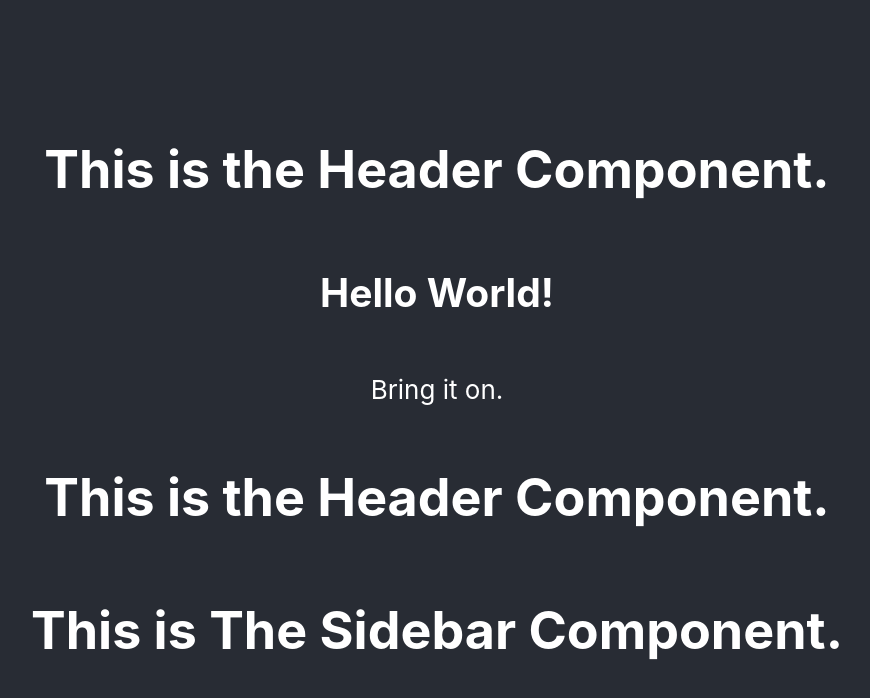
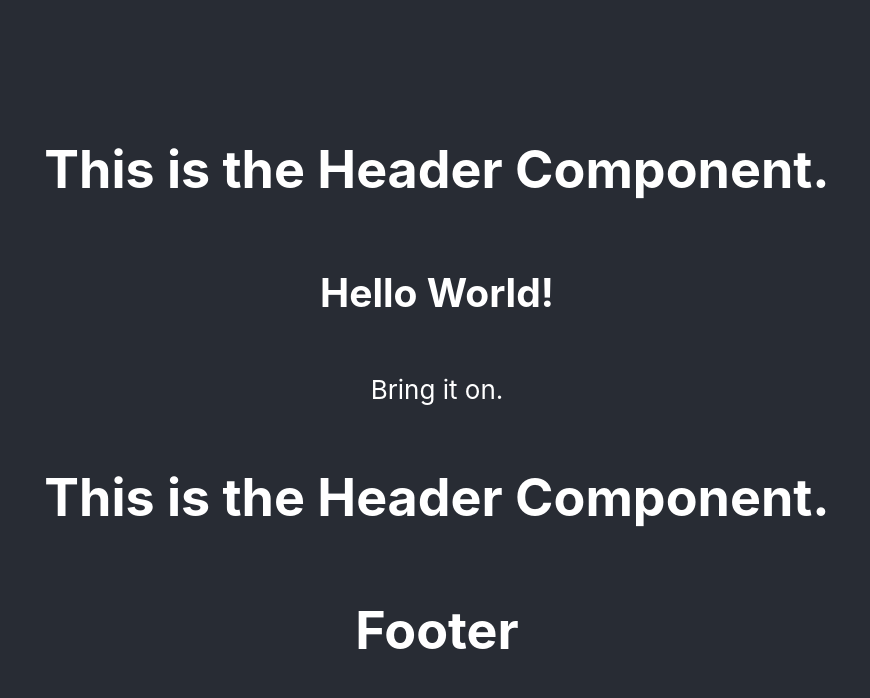
Before and after one commit to badshab454/React-Course, a React (Create React App) app: page / in a window 1280 px wide. Shown: the top 698 px of the page, without its empty margins (203-1073 px from the left). Built offline with nearby package versions, Linux system fonts and the light colour scheme.

Commit message:
default  component

```diff
--- a/src/Sidebar.jsx
+++ b/src/Sidebar.jsx
@@ -2,4 +2,10 @@ function Sidebar () {
     return <h1>This is The Sidebar Component.</h1>
 }
 
-export default Sidebar;
+const Footer = () => {
+    return (
+        <h1>Footer</h1>
+    )
+}
+
+export default Footer;
```
